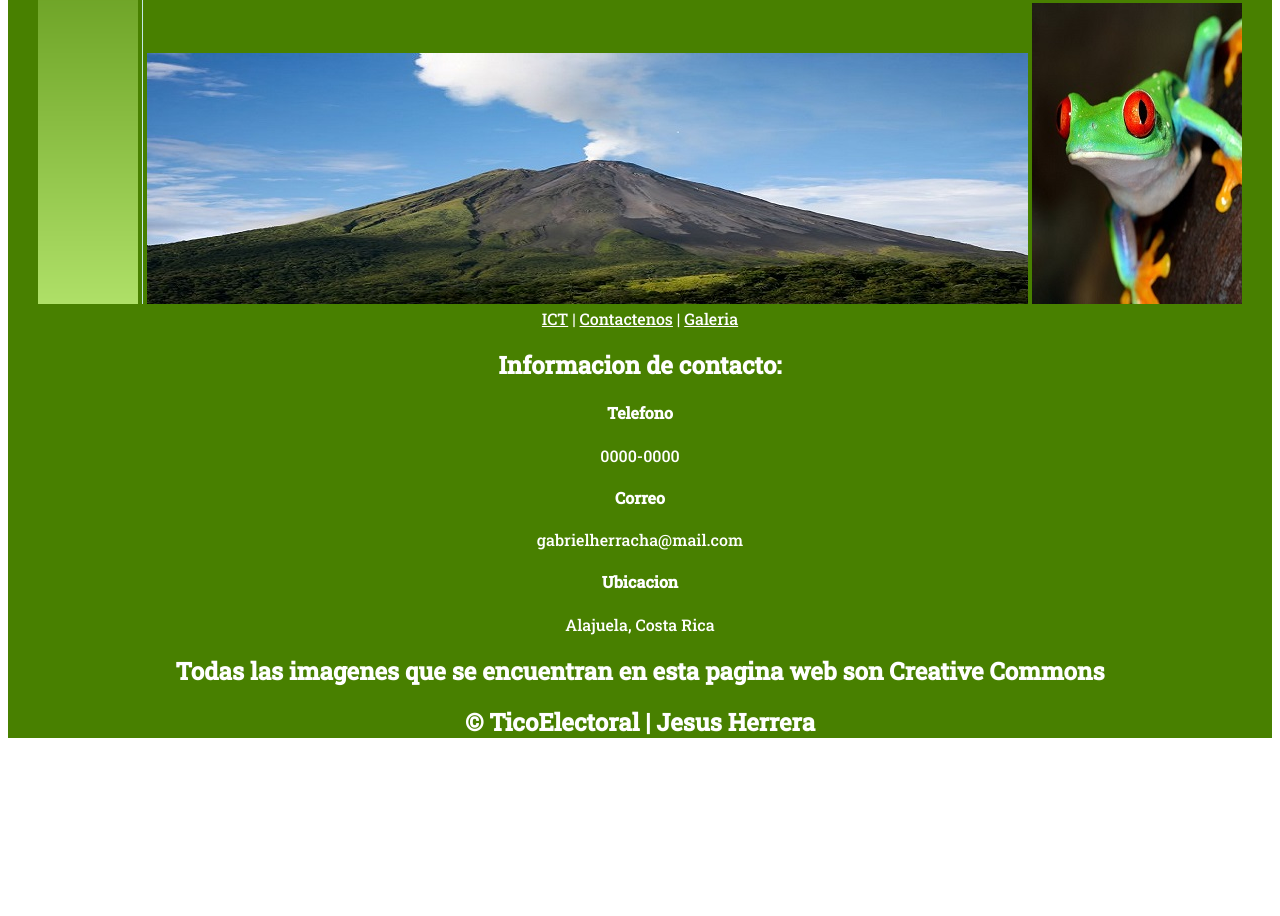
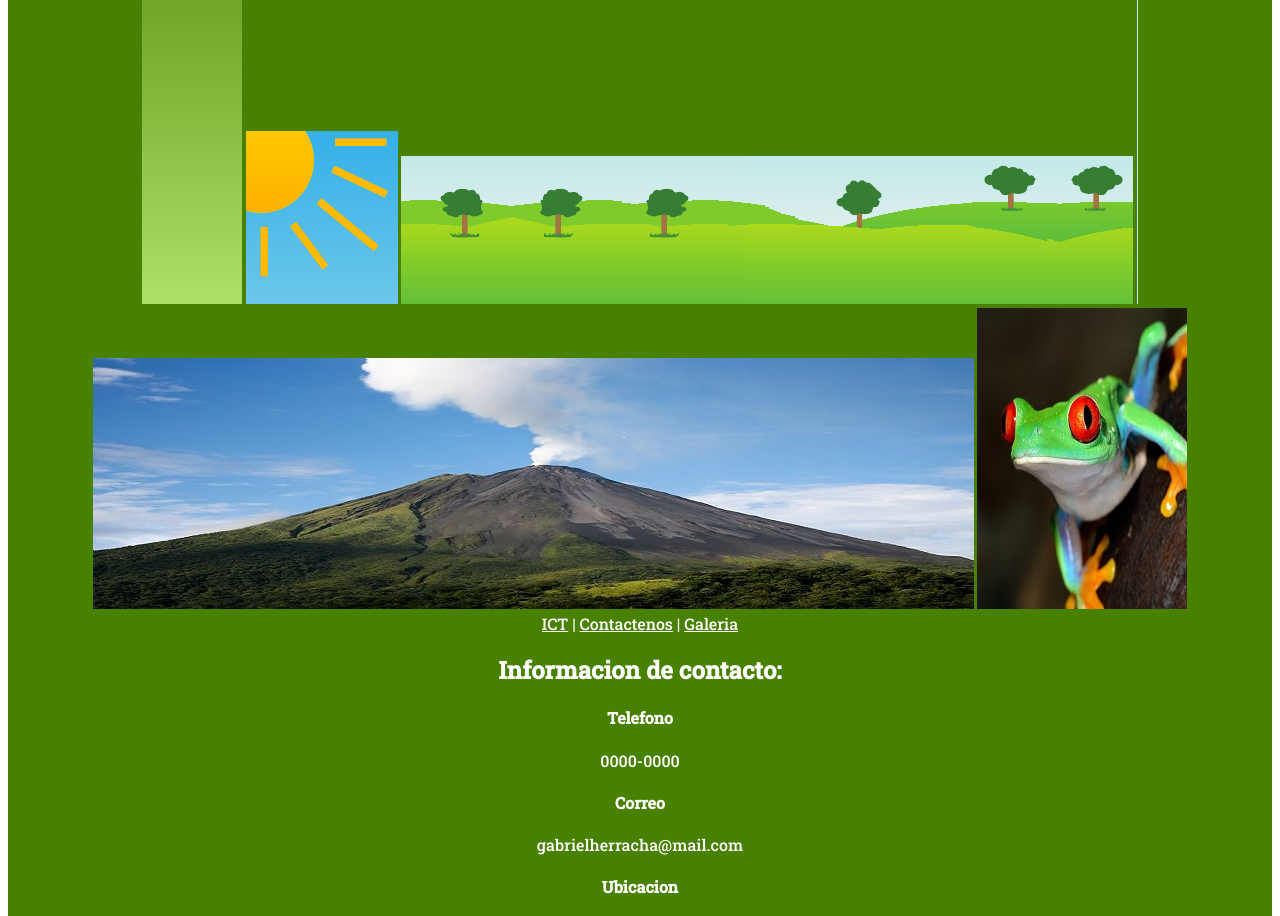
Before and after one commit to anzus28/non1, a plain HTML site: page index.html in a window 1280 px wide. Shown: the part 6135-7051 px from the top of the page. Before the commit the page ends 6893 px from the top, so only its background shows below. Drawn offline with Linux system fonts and the light colour scheme.

Commit message:
Update index.html

```diff
--- a/index.html
+++ b/index.html
@@ -85,6 +85,8 @@
 
 <footer>
 <img src="images\background.png" alt="">
+    <img src="images\sun.png" alt="">
+    <img src="images\grass.png" alt="">
     <img src="images\back.png" alt="">
 <img src="images\banner.jpg" alt="">
 <img src="images\fancybox_small.jpg" alt="">
```
